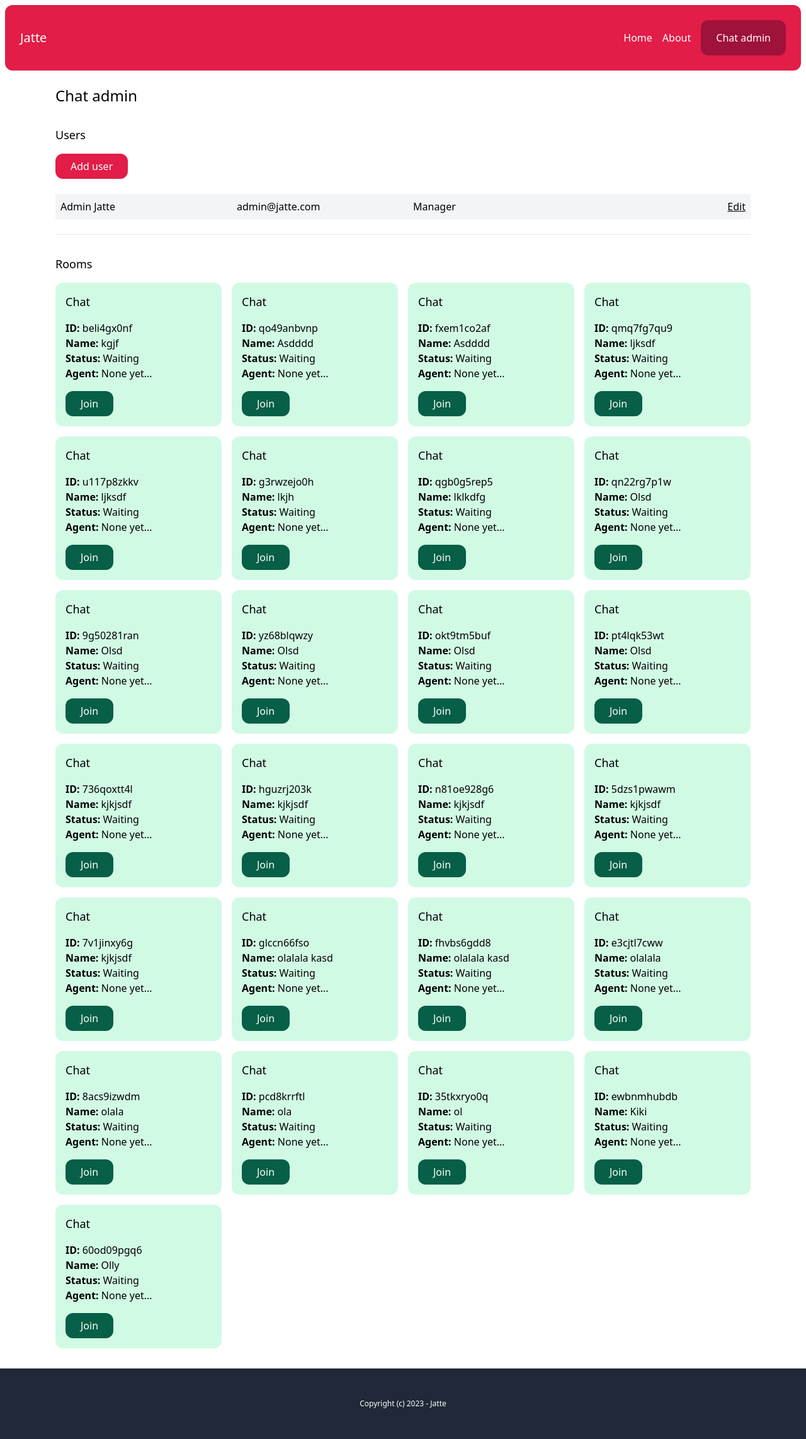
After one commit to OlegMXX/ChatWebsite, a Django app: page /chat-admin/ in a window 1280 px wide. The commit adds this page. Shown: the whole page at 63% size. Run offline with Django 4.2, Linux system fonts and the light colour scheme; a user stored in the database is signed in; data comes from the database, SQL or seed files in the repository; both versions use the stored data as it was after the commit.

Commit message:
page for listing out rooms

```diff
--- /dev/null
+++ b/jatte/chat/templates/chat/admin.html
@@ -0,0 +1,54 @@
+{% extends 'core/base.html' %}
+
+{% block content %}
+
+    <h1 class="text-2xl">Chat admin</h1>
+
+    {% if perms.user.add_user %} <!-- django built it check if user has a permission to add another users -->
+        <div class="mt-8">
+            <h2 class="mb-4 text-lg">Users</h2>
+
+            <a href="#" class="inline-block py-2 px-6 bg-rose-600 text-white rounded-xl">Add user</a>
+
+            <div class="mt-6">
+                {% for user in users %}
+                    <div class="grid grid-cols-4 gap-4 py-2 {% cycle 'bg-gray-100' '' %}">
+                        <p class="px-2">
+                            {{ user.name }}
+                        </p>
+                        <p class="px-2">{{ user.email }}</p>
+                        <p class="px-2">{{ user.get_role_display }}</p>
+                        <p class="px-2 text-right">
+                            <a href="#" class="underline">Edit</a>
+                        </p>
+                    </div>
+                {% endfor %}
+            </div>
+        </div>
+    {% endif %}
+
+    <hr class="my-6">
+
+    <div class="mt-8">
+        <h2 class="mb-4 text-lg">Rooms</h2>
+        <div class="grid grid-cols-4 gap-4">
+            {% for room in rooms %}
+                <div class="p-4 rounded-xl {% if room.status == 'waiting' %}bg-emerald-100{% elif room.status == 'active' %}bg-yellow-100{% else %}bg-gray-100{% endif %}">
+                    <h3 class="mb-4 text-lg">Chat</h3>
+
+                    <p>
+                        <b>ID: </b>{{ room.uuid }}<br>
+                        <b>Name: </b>{{ room.client }}<br>
+                        <b>Status: </b>{{ room.get_status_display }}<br>
+                        <b>Agent: </b>{% firstof room.agent.name 'None yet...'%}
+                    </p>
+
+                    <a href="#" class="mt-4 inline-block py-2 px-6 bg-emerald-800 text-white rounded-xl">Join</a>
+                </div>
+            {% endfor %}
+        </div>
+    </div>
+
+
+
+{% endblock %}
--- a/jatte/chat/urls.py
+++ b/jatte/chat/urls.py
@@ -7,4 +7,5 @@ app_name = 'chat'
 
 urlpatterns = [
     path('api/create-room/<str:uuid>/', views.create_room, name='create_room'),
+    path('chat-admin/', views.admin, name='admin'),
 ]
--- a/jatte/chat/views.py
+++ b/jatte/chat/views.py
@@ -1,9 +1,15 @@
 import json
 
+from django.contrib.auth.decorators import login_required
 from django.http import JsonResponse
+from django.shortcuts import render
 from django.views.decorators.http import require_POST
 
+from account.models import User
+
 from .models import Room
+
+
 
 
 @require_POST
@@ -14,3 +20,11 @@ def create_room(request, uuid):
     Room.objects.create(uuid=uuid, client=name, url=url)
 
     return JsonResponse({'message': 'room created'})
+
+
+@login_required
+def admin(request):
+    rooms = Room.objects.all()
+    users = User.objects.filter(is_staff=True)
+
+    return render(request, 'chat/admin.html', {'rooms': rooms, 'users': users})
--- a/jatte/core/templates/core/base.html
+++ b/jatte/core/templates/core/base.html
@@ -24,6 +24,13 @@
         <div class="flex items-center space-x-4">
           <a href="{% url 'core:index' %}">Home</a>
           <a href="{% url 'core:about' %}">About</a>
+
+          {% if request.user.is_authenticated %}
+
+            <a href="{% url 'chat:admin' %}" class="inline-block py-4 px-6 bg-rose-800 rounded-xl">Chat admin</a>
+
+          {% endif %}
+
         </div>
       </nav>
 
```
Also changed, not shown: jatte/db.sqlite3, jatte/static/css/main.min.css.
